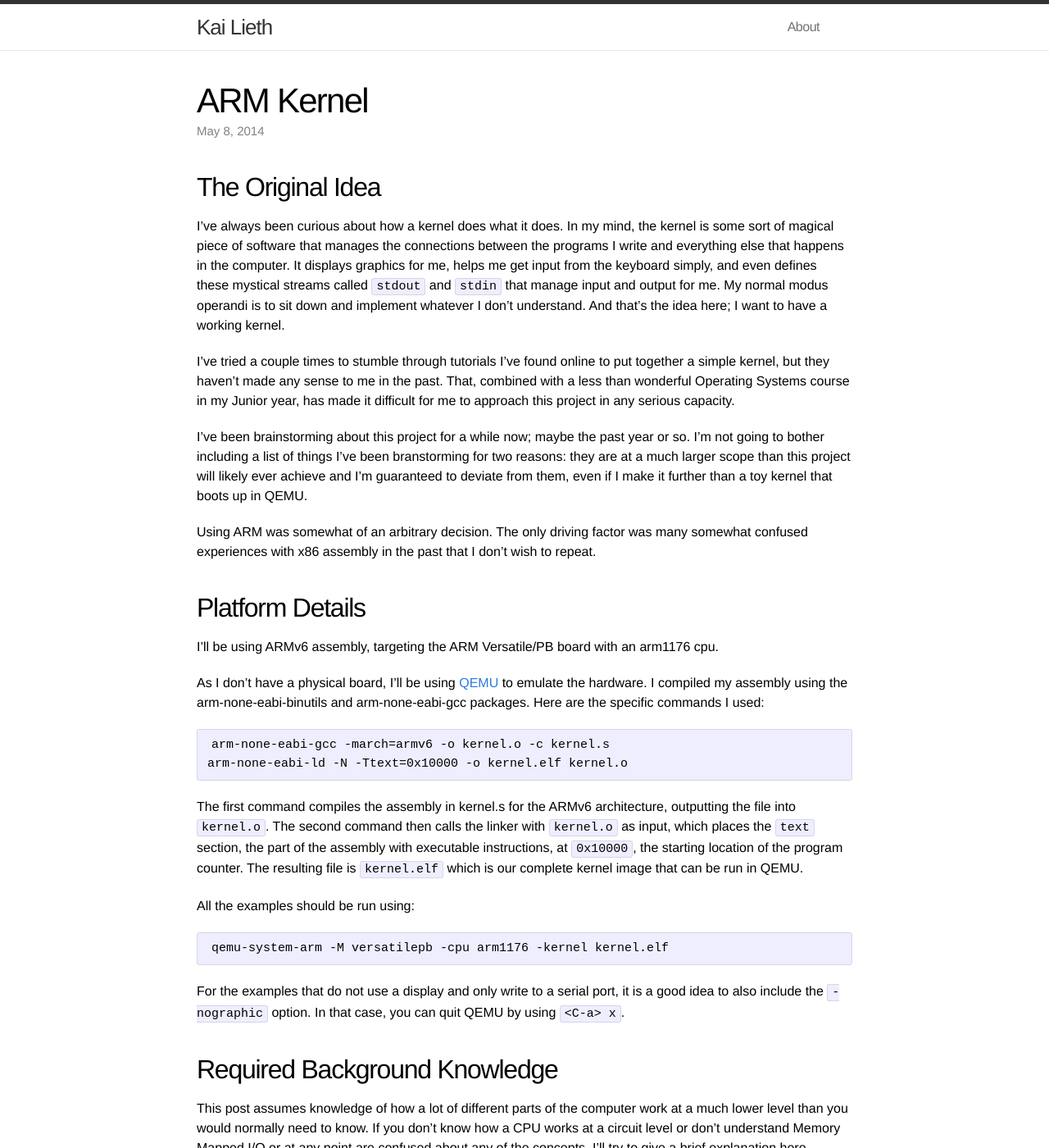
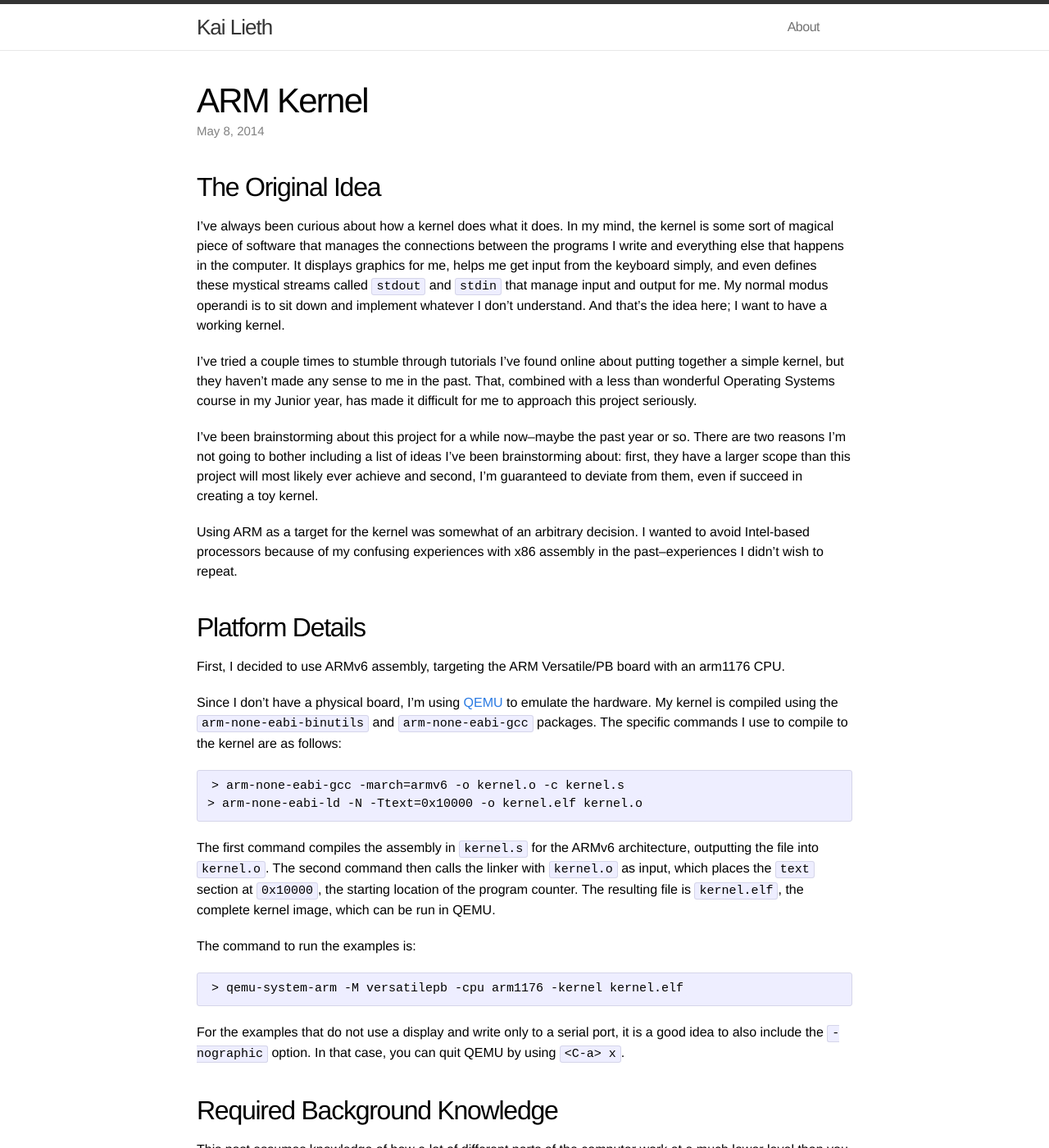
Before and after one commit to klieth/klieth.github.io, a Jekyll site: the page built from _posts/2014-05-08-arm-kernel.markdown, in a window 1280 px wide and 1400 px high. Shown: the whole window at 82% size. Built offline with Jekyll 4.4.1, drawn with Linux system fonts in a browser that asks for light colours; some of the changed text lies outside the part shown.

Commit message:
Revisions for the first couple sections

```diff
--- a/_posts/2014-05-08-arm-kernel.markdown
+++ b/_posts/2014-05-08-arm-kernel.markdown
@@ -8,34 +8,34 @@ categories: arm kernel
 ## The Original Idea
 I've always been curious about how a kernel does what it does. In my mind, the kernel is some sort of magical piece of software that manages the connections between the programs I write and everything else that happens in the computer. It displays graphics for me, helps me get input from the keyboard simply, and even defines these mystical streams called `stdout` and `stdin` that manage input and output for me. My normal modus operandi is to sit down and implement whatever I don't understand. And that's the idea here; I want to have a working kernel.
 
-I've tried a couple times to stumble through tutorials I've found online to put together a simple kernel, but they haven't made any sense to me in the past. That, combined with a less than wonderful Operating Systems course in my Junior year, has made it difficult for me to approach this project in any serious capacity.
+I've tried a couple times to stumble through tutorials I've found online about putting together a simple kernel, but they haven't made any sense to me in the past. That, combined with a less than wonderful Operating Systems course in my Junior year, has made it difficult for me to approach this project seriously.
 
-I've been brainstorming about this project for a while now; maybe the past year or so. I'm not going to bother including a list of things I've been branstorming for two reasons: they are at a much larger scope than this project will likely ever achieve and I'm guaranteed to deviate from them, even if I make it further than a toy kernel that boots up in QEMU.
+I've been brainstorming about this project for a while now--maybe the past year or so. There are two reasons I'm not going to bother including a list of ideas I've been brainstorming about: first, they have a larger scope than this project will most likely ever achieve and second, I'm guaranteed to deviate from them, even if succeed in creating a toy kernel.
 
-Using ARM was somewhat of an arbitrary decision. The only driving factor was many somewhat confused experiences with x86 assembly in the past that I don't wish to repeat.
+Using ARM as a target for the kernel was somewhat of an arbitrary decision. I wanted to avoid Intel-based processors because of my confusing experiences with x86 assembly in the past--experiences I didn't wish to repeat.
 
 ## Platform Details
-I'll be using ARMv6 assembly, targeting the ARM Versatile/PB board with an arm1176 cpu.
+First, I decided to use ARMv6 assembly, targeting the ARM Versatile/PB board with an arm1176 CPU.
 
-As I don't have a physical board, I'll be using [QEMU][2] to emulate the hardware. I compiled my assembly using the arm-none-eabi-binutils and arm-none-eabi-gcc packages. Here are the specific commands I used:
+Since I don't have a physical board, I'm using [QEMU][2] to emulate the hardware. My kernel is compiled using the `arm-none-eabi-binutils` and `arm-none-eabi-gcc` packages. The specific commands I use to compile to the kernel are as follows:
 
-    arm-none-eabi-gcc -march=armv6 -o kernel.o -c kernel.s
-	arm-none-eabi-ld -N -Ttext=0x10000 -o kernel.elf kernel.o
+    > arm-none-eabi-gcc -march=armv6 -o kernel.o -c kernel.s
+	> arm-none-eabi-ld -N -Ttext=0x10000 -o kernel.elf kernel.o
 
-The first command compiles the assembly in kernel.s for the ARMv6 architecture, outputting the file into `kernel.o`. The second command then calls the linker with `kernel.o` as input, which places the `text` section, the part of the assembly with executable instructions, at `0x10000`, the starting location of the program counter. The resulting file is `kernel.elf` which is our complete kernel image that can be run in QEMU.
+The first command compiles the assembly in `kernel.s` for the ARMv6 architecture, outputting the file into `kernel.o`. The second command then calls the linker with `kernel.o` as input, which places the `text` section at `0x10000`, the starting location of the program counter. The resulting file is `kernel.elf`, the complete kernel image, which can be run in QEMU.
 
-All the examples should be run using:
+The command to run the examples is:
 
-    qemu-system-arm -M versatilepb -cpu arm1176 -kernel kernel.elf
+    > qemu-system-arm -M versatilepb -cpu arm1176 -kernel kernel.elf
 
-For the examples that do not use a display and only write to a serial port, it is a good idea to also include the `-nographic` option. In that case, you can quit QEMU by using `<C-a> x`.
+For the examples that do not use a display and write only to a serial port, it is a good idea to also include the `-nographic` option. In that case, you can quit QEMU by using `<C-a> x`.
 
 ## Required Background Knowledge
 This post assumes knowledge of how a lot of different parts of the computer work at a much lower level than you would normally need to know. If you don't know how a CPU works at a circuit level or don't understand Memory Mapped I/O or at any point are confused about any of the concepts, I'll try to give a brief explanation here. Otherwise, you can skip down to [The Starting Point](#start)
 
 I don't really have room to cover all the ARM assembly that I used in this post, so I'm going to explain mostly high level concepts.
 
-- *Subroutine*: I use this word mostly interchangably with *function*. In fact, I define all my subroutines with the `.type` directive as a `%function`. However, *function* implies to me a complete entity written in a higher level language, which none of my chunks of code are. Therefore, I wanted another word for it.
+- *Subroutine*: I use this word mostly interchangably with *function*. In fact, I define each subroutine as a `%function` with the `.type` directive. However, *function* implies to me a complete entity written in a higher level language, which none of my chunks of code are. Therefore, I wanted another word for it.
 - *Memory Mapped I/O*: I/O happens when the processor needs to communicate with any piece of hardware outside itself, which happens fairly regularly. Maybe it needs to read from the hard disk or send some information to the display. In this post, I will often need to write data to a serial port. Instead of managing the I/O devices on its own, the processor has specified certain memory locations that act as an intermediate step to communicating with the hardware. In the case of the serial port, I can write to the memory location of the port and then the serial port hardware, on its own, will read from that memory location and handle sending the data on its own.
 It would make no sense for the CPU to directly control the external hardware, because this would take large amounts of time away from executing the program. The hardware is build to know how to perform a task very well, so it is possible to completely separate it from the CPU. Mapping it to memory is the simplest of multiple ways to communicate with hardware devices, which is perfect for this project.
 - *The Stack*: This is a large region of memory that contains data stored sequentially, instead of being individually addressed by a register. Typically, the stack starts at the largest address available and grows *down*. Therefore, when you're allocating new memory to put on the stack, you actually *subtract* from the current location of the stack.
@@ -43,6 +43,7 @@ It would make no sense for the CPU to directly control the external hardware, be
 	- *Stack pointer*: This is a special register, denoted by `sp`, that keeps track of the most recently allocated location on the stack. Therefore, it points to the address of the *bottom* of the stack.
 	- *Link register*: When jumping to a subroutine or function, this register will hold the address that the program jumped from so that it is easy to return there.
 	- *Program counter*: This register holds the memory location of the currently executing command. Changing this register will jump to a different part of the program. Typically, however, it's safer to use a branch instruction such as `b` or `bl` to safely control the change.
+- *Text section*: The part of the assembly code that contains executable instructions. It's denoted by the `.text` directive in my code.
 
 ## The Starting Point## {#start}
 I had no clue where to start, so I poked around on Google for a while. I got an idea of where to start from a blog called Syngpolyma I found documenting a similar process to what I hope to acheive, but using almost entirely compiled C code. This wasn't good enough for me as I really wanted to understand what's going on at a deeper level, so I'm starting off today with the same process I found in the blog, but with everything written directly in ARM assembly.
@@ -80,15 +81,15 @@ However, there are many details normally abstracted by C that we have to manuall
 .global _start
 {% endhighlight %}
 
-These are a few directives to the assembler that make it easier to keep everything straight. Of particular importance is the .text directive which states where the executable code starts.
+These are a few directives to the assembler that make it easier to keep everything straight. Of particular importance is the `.text` directive which states where the executable code starts.
 
 {% highlight nasm %}
 _start:
 	ldr sp, =0x07FFFFFF
-	bl mai hat normally we wouldn't have to worry aboutn
+	bl main
 {% endhighlight %}
 
-Here, we are performing two brief actions. First, we have to initialize the stack pointer. The address 0x07FFFFFF is at the top of the memory area, which, for a stack that grows down, is a beautiful place to start. Then, we use the branch-and-link operation to call the `main` function. It's a little pointless to link, in this case, because we aren't ever going to jump back here, but it's a good convention to follow.
+Here, we are performing two important commands. First, we have to initialize the stack pointer. The address 0x07FFFFFF is at the top of the memory area, which, for a stack that grows down, is exactly where we want to start. Then, we use the branch-and-link operation to call the `main` function. It's a little pointless to perform the link part of the command for the time being because we aren't ever going to jump back here, but it's a good convention to follow.
 
 {% highlight nasm %}
 .type main,%function
@@ -101,7 +102,7 @@ main:
 	b main
 {% endhighlight %}
 
-And here's our infinite loop. There's no reason to have a return statement, as it would be unreachable code.
+And here's our infinite loop. There's no reason to have a return command, as it would be unreachable code.
 
 
 ##Hello, World!##
```
